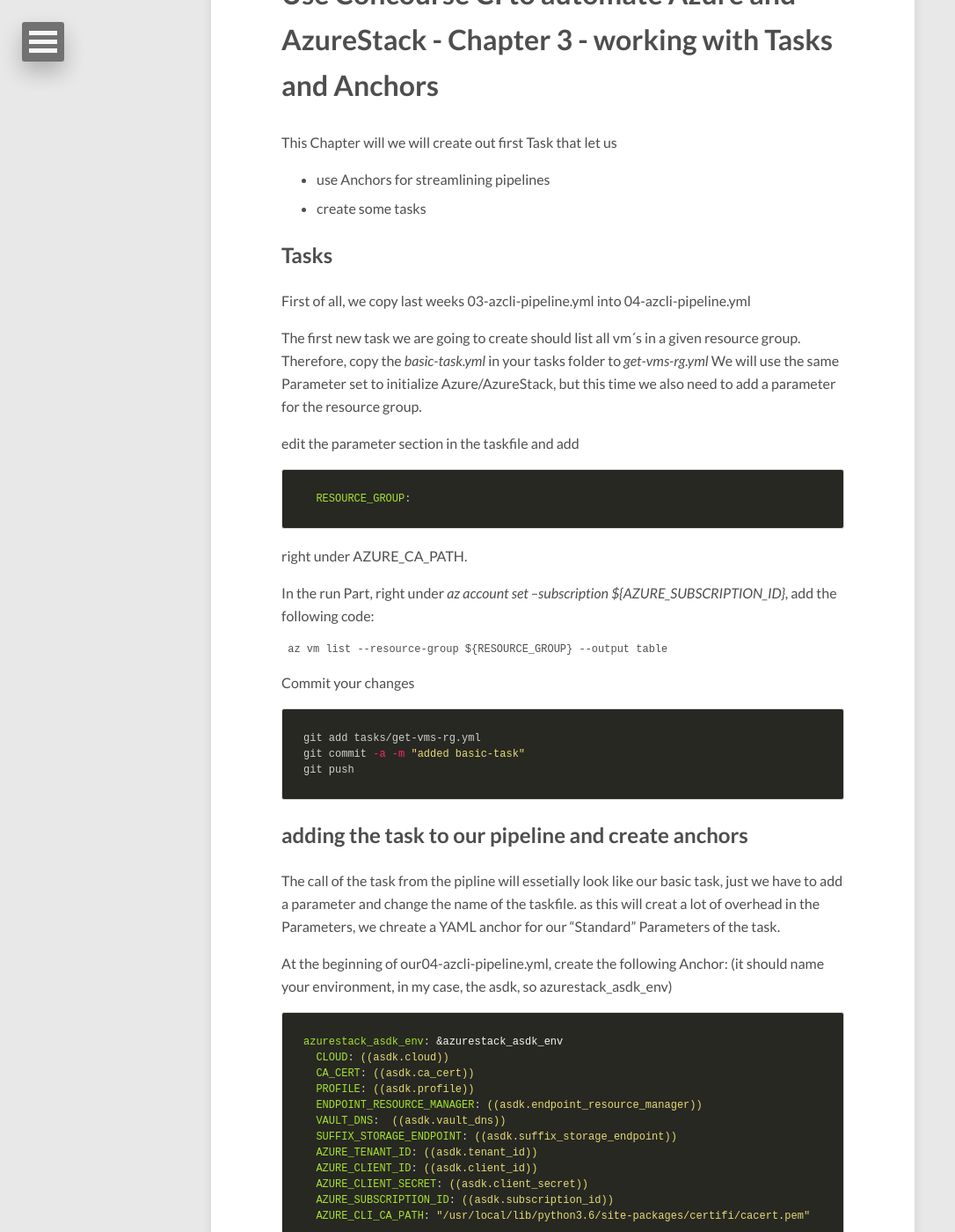
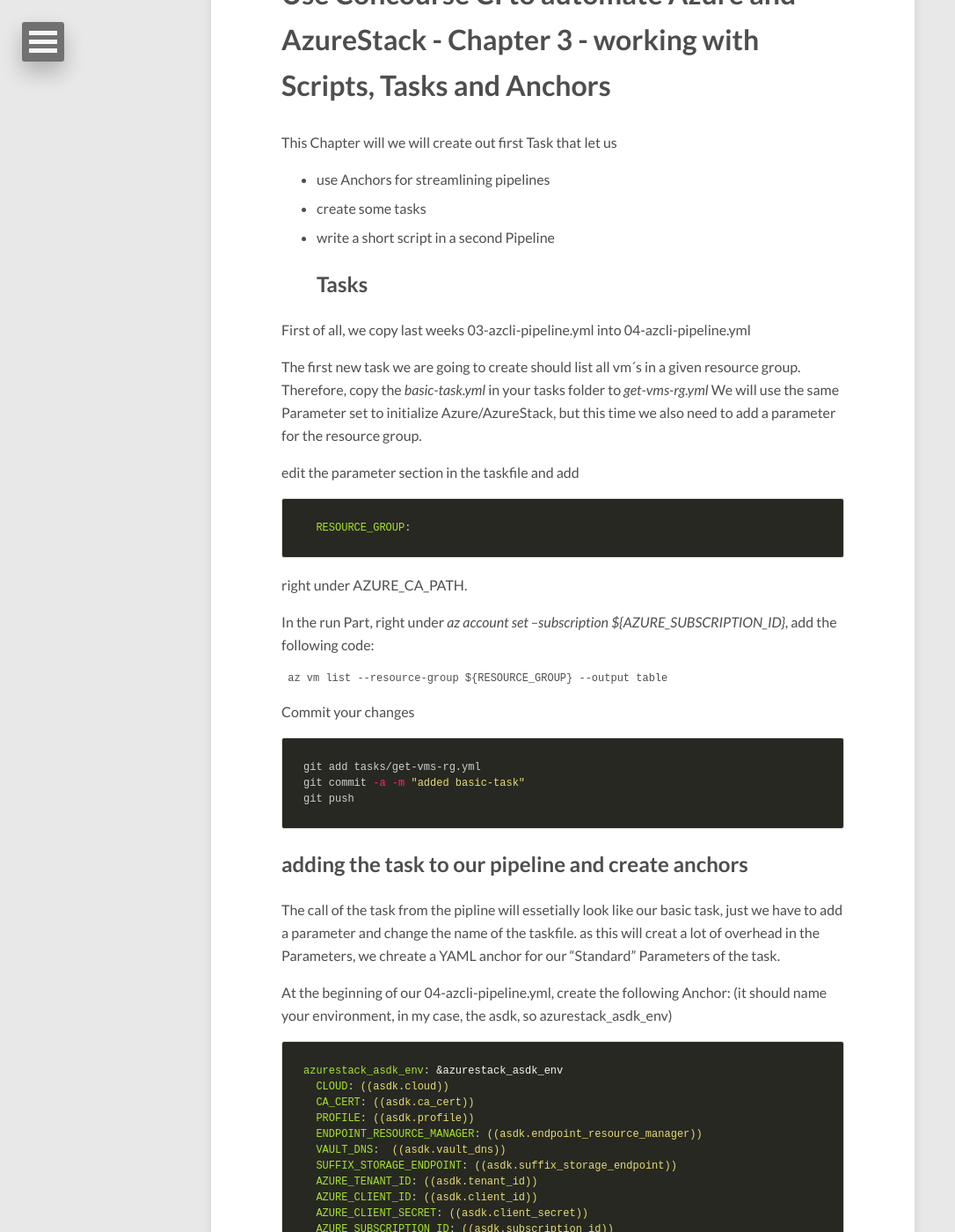
Before and after one commit to bottkars/bottkars.github.io, a Jekyll site: the page built from _posts/2019-08-24-azurestack-loves-concourse-chapter3.md, in a window 1280 px wide and 1400 px high, scrolled down 560 px. Shown: the whole window at 88% size, without its empty margins (0-1086 px from the left). Built offline with Jekyll 4.4.1, drawn with Linux system fonts in a browser that asks for light colours; nearby versions of some CDN libraries; some of the changed text lies outside the part shown.

Commit message:
initial publish

````diff
--- a/_posts/2019-08-24-azurestack-loves-concourse-chapter3.md
+++ b/_posts/2019-08-24-azurestack-loves-concourse-chapter3.md
@@ -13,13 +13,13 @@
   creditlink:
 ---
 
-# Use [Concourse CI](https://concourse-ci.org/) to automate Azure and AzureStack - Chapter 3 - working with Tasks and Anchors
+# Use [Concourse CI](https://concourse-ci.org/) to automate Azure and AzureStack - Chapter 3 - working with Scripts, Tasks  and Anchors
 
 This Chapter will we will create out first Task that let us
 
 - use Anchors for streamlining pipelines
 - create some tasks
-
+- write a short script in a second Pipeline
 ## Tasks
 
 First of all, we copy last weeks 03-azcli-pipeline.yml into 04-azcli-pipeline.yml
@@ -55,7 +55,7 @@
 The call of the task from the pipline will essetially look like our basic task, just we have to add a parameter and change the name of the taskfile.
 as this will creat a lot of overhead in the Parameters, we chreate a YAML anchor for our "Standard"  Parameters of the task.
 
-At the beginning of our04-azcli-pipeline.yml, create the following Anchor:
+At the beginning of our 04-azcli-pipeline.yml, create the following Anchor:
 (it should name your environment, in my case, the asdk, so azurestack_asdk_env)
 
 ```yml
````
Also changed, not shown: other parts of _posts/2019-08-24-azurestack-loves-concourse-chapter3.md (+1 -1 lines).
